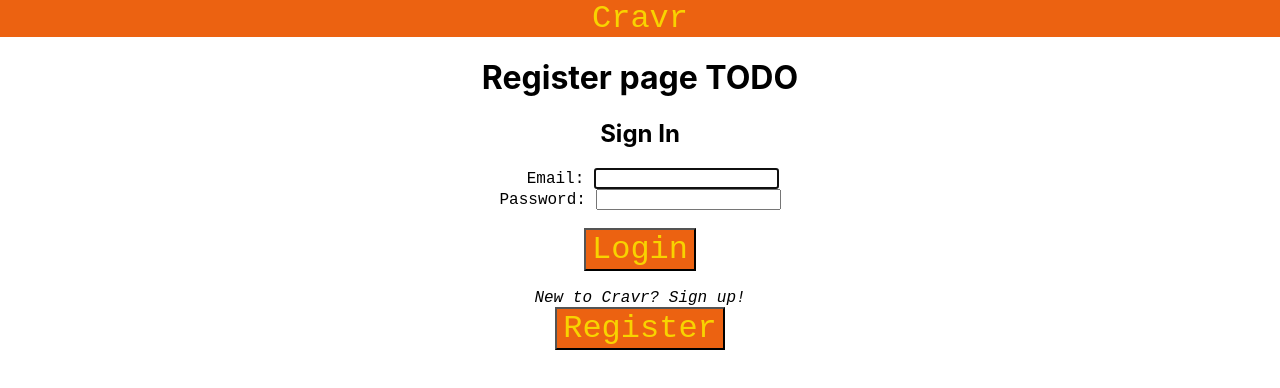
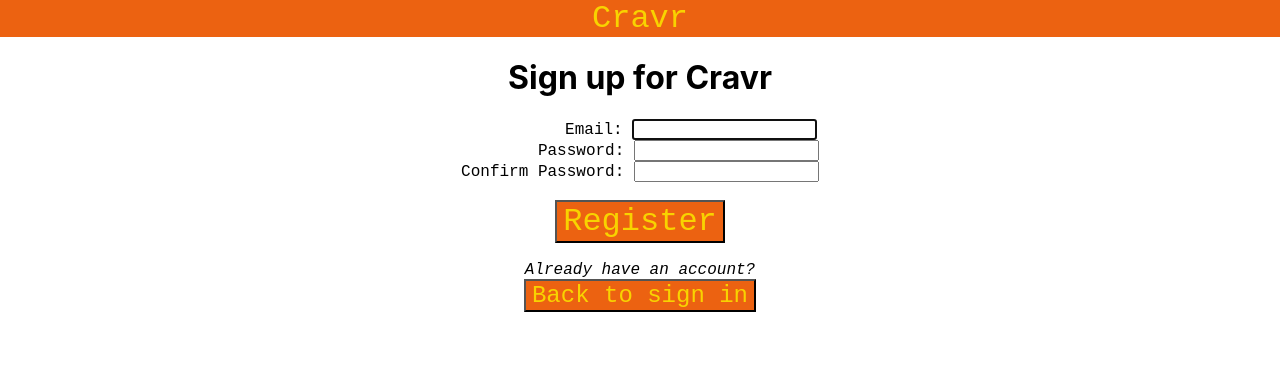
Before and after one commit to bhgottfried/Cravr, a React (Create React App) app in the folder frontend/: page /Register in a window 1280 px wide. Shown: the top 388 px of the page. Built offline with nearby package versions, Linux system fonts and the light colour scheme.

Commit message:
Finish Register page and refactor CSS

```diff
--- a/frontend/src/App.css
+++ b/frontend/src/App.css
@@ -13,10 +13,18 @@
   font-family:'Courier New', Courier, monospace;
 }
 
-.submit-button{
+.primary-button{
   font-size:xx-large;
   text-align: center;
   font-family:'Courier New', Courier, monospace;
   background-color:rgb(236, 98, 17);
   color:rgb(248, 211, 0);
 }
+
+.secondary-button{
+  font-size:x-large;
+  text-align: center;
+  font-family:'Courier New', Courier, monospace;
+  background-color:rgb(236, 98, 17);
+  color:rgb(248, 211, 0);
+}
--- a/frontend/src/Login.js
+++ b/frontend/src/Login.js
@@ -3,18 +3,30 @@ import React, { useState, useEffect } from 'react';
 import Form from "react-bootstrap/Form";
 import Cookies from 'universal-cookie';
 import { useHistory } from "react-router-dom";
-import Register from "./Register";
+
+export function attemptLogin(email, password) {
+  var path = "/";
+  return fetch("/login", {
+    method: "POST",
+    cache: "no-cache",
+    headers: {
+      "content_type": "application/json"
+    },
+    // TODO Send login credentials over SSL
+    body: JSON.stringify(email + "\n" + password)
+  }).then(response => response.json())
+  .then(response => {
+    path = response.result;
+    return response.result;
+  }).catch((error) => {
+    console.error(error);
+    return path;
+  });
+}
 
 function Login() {
-  const [placeholder, setPlaceholder] = useState('Error: Invalid request');
-  // useEffect(() => {
-  //   fetch('/login').then(res => res.json()).then(data => {
-  //     setPlaceholder(data.result);
-  //   });
-  // }, []);
   const [email, setEmail] = useState("");
   const [password, setPassword] = useState("");
-  const [path, setPath] = useState("/");
   const cookies = new Cookies();
 
   const history = useHistory();
@@ -23,29 +35,18 @@ function Login() {
   }
 
   function handleSubmit() {
-    //fetch inside here to verify with flask if credentials are correct
-    //TODO: Add verification to make sure they actually put in a legit email
-      // (We can use a regex for this but I don't want to yet so I can use asdf for my test email)
-    fetch("/login", {
-      method: "POST",
-      cache: "no-cache",
-      headers: {
-        "content_type": "application/json"
-      },
-      // TODO Send login credentials over SSL
-      body: JSON.stringify(email + "\n" + password)
-    }).then(response => response.json())
-    .then(response => {
-      setPath(response["result"]);
-    }).catch((error) => console.error(error));
-
     cookies.set('Username', email, { path: '/' });
     cookies.set('Password', password, { path: '/' });
     console.log(cookies.get('Username'));
-    // Login.props.navigation.navigate('Home', {  // Do we need this at all?
-    //   cookie: cookies,
-    // });
-    routeChange("/Home")
+
+    var path = "/";
+    attemptLogin(email, password).then(function(res){
+      path = res;
+      routeChange(res);    // This should work, but switches back to Login page
+    });
+
+    routeChange(path);    // Path is always still "/" here
+    routeChange("/Home"); // This needs to change to the server response
   }
 
   return (
@@ -82,7 +83,7 @@ function Login() {
           </Form.Group>
           <br></br>
           <div name="login" className="login">
-            <button renderas="button" className="submit-button">
+            <button renderas="button" className="primary-button">
               <span>Login</span>
             </button>
           </div>
@@ -91,7 +92,7 @@ function Login() {
       <br></br>
       <i>New to Cravr? Sign up!</i>
       <div name="register" className="register">
-        <button renderas="button" className="submit-button" onClick={() => routeChange("/Register")}>
+        <button renderas="button" className="secondary-button" onClick={() => routeChange("/Register")}>
           <span>Register</span>
         </button>
       </div>
--- a/frontend/src/Preferences.js
+++ b/frontend/src/Preferences.js
@@ -68,7 +68,7 @@ class QuizContainer extends React.Component {
                     </label>
                     <br />
                     <br></br>
-                    <input type="submit" value="Submit" className="submit-button" />
+                    <input type="submit" value="Submit" className="primary-button" />
                 </form>
             </div>
         );
--- a/frontend/src/Register.js
+++ b/frontend/src/Register.js
@@ -2,50 +2,53 @@ import './App.css';
 import React, { useState, useEffect } from 'react';
 import Form from "react-bootstrap/Form";
 import Cookies from 'universal-cookie';
-import { BrowserRouter, Route} from "react-router-dom"
+import { useHistory } from "react-router-dom";
+import { attemptLogin } from "./Login"
 
 
-
-export default function Login() {
-	const [placeholder, setPlaceholder] = useState('Error: Invalid request');
-	// useEffect(() => {
-	//   fetch('/login').then(res => res.json()).then(data => {
-	//     setPlaceholder(data.result);
-	//   });
-	// }, []);
+export default function Register() {
 	const [email, setEmail] = useState("");
 	const [password, setPassword] = useState("");
+	const [confirm, setConfirm] = useState("");
 	const cookies = new Cookies();
 
-	function handleSubmit(event) {
-		//fetch inside here to verify with flask if credentials are correct
-		//TODO: Add verification to make sure they actually put in a legit email
-			// (We can use a regex for this but I don't want to yet so I can use asdf for my test email)
-		fetch("/login", {
+	const history = useHistory();
+	const routeChange = path => {
+		history.push(path);
+	}
+
+	function handleSubmit() {
+		if (password != confirm) {
+			alert("Error: Passwords must match!");
+			return;	// TODO make this not clear the data after submitting
+		}
+
+		cookies.set('Username', email, { path: '/' });
+		cookies.set('Password', password, { path: '/' });
+		console.log(cookies.get('Username'));
+
+    var path = "/";
+		fetch("/register", {
 			method: "POST",
 			cache: "no-cache",
 			headers: {
 				"content_type": "application/json"
 			},
-			// TODO Send login credentials over SSL
 			body: JSON.stringify(email + "\n" + password)
-		}).then(response => response.json()).then(response => {
-			alert(response["result"]);
-			//if credentials were correct go to home screen and pass values to next screen
-			//else go back to login page
-		})
-		cookies.set('Username', email, { path: '/' });
-		cookies.set('Password', password, { path: '/' });
-		console.log(cookies.get('Username'));
-		Login.props.navigation.navigate('Home', {
-			cookie: cookies,
+		}).then(response => response.json())
+		.then(response => {
+			if (response.result) {
+				attemptLogin(email, password).then(function(res){
+					path = res;
+					routeChange(res);    // This should work, but switches back to Login page
+				});
+			} else {
+				alert("An account for that email already exists.");	// Forgot password?
+				path = "/Register";
+			}
 		});
-		event.preventDefault();
-	}
 
-	function registerUser() {
-		// user put in data in login fields, clicks register and this sends data to flask to register the new user
-		// TODO This button should take the user to a "/Register" href where they fill out fields to create a new account
+    routeChange(path);    // Path is always still "/" here
 	}
 
 	return (
@@ -55,16 +58,13 @@ export default function Login() {
 			</nav>
 			<body className="App-body">
 				<h1>
-					Register page TODO
+					Sign up for Cravr
 				</h1>
-				<h2>
-					Sign In
-				</h2>
 			</body>
 			<div className="login-form">
 				<Form onSubmit={handleSubmit}>
 					<Form.Group size="lg" controlId="email">
-						<Form.Label>&emsp; Email: </Form.Label>
+						<Form.Label>&emsp; &emsp; &emsp; &emsp; Email: </Form.Label>
 						<Form.Control
 							autoFocus
 							type="email"
@@ -73,26 +73,34 @@ export default function Login() {
 						/>
 					</Form.Group>
 					<Form.Group size="lg" controlId="password">
-						<Form.Label>Password: </Form.Label>
+						<Form.Label>&emsp; &emsp; &emsp; Password: </Form.Label>
 						<Form.Control
 							type="password"
 							value={password}
 							onChange={(e) => setPassword(e.target.value)}
 						/>
 					</Form.Group>
+					<Form.Group size="lg" controlId="password">
+						<Form.Label>Confirm Password: </Form.Label>
+						<Form.Control
+							type="password"
+							value={confirm}
+							onChange={(e) => setConfirm(e.target.value)}
+						/>
+					</Form.Group>
 					<br></br>
-					<div name="login" className="login">
-						<button renderas="button" className="submit-button" href="/Home">
-							<span>Login</span>
+					<div name="login" className="register">
+						<button renderas="button" className="primary-button">
+							<span>Register</span>
 						</button>
 					</div>
 				</Form>
 			</div>
 			<br></br>
-			<i>New to Cravr? Sign up!</i>
-			<div name="register" className="register">
-				<button renderas="button" className="submit-button" onClick={registerUser()}>
-					<span>Register</span>
+			<i>Already have an account?</i>
+			<div name="register" className="login">
+				<button renderas="button" className="secondary-button" onClick={() => routeChange("/")}>
+					<span>Back to sign in</span>
 				</button>
 			</div>
 		</div>
```
Also changed, not shown: 1 other file (tests, documents, lock files or other folders).
